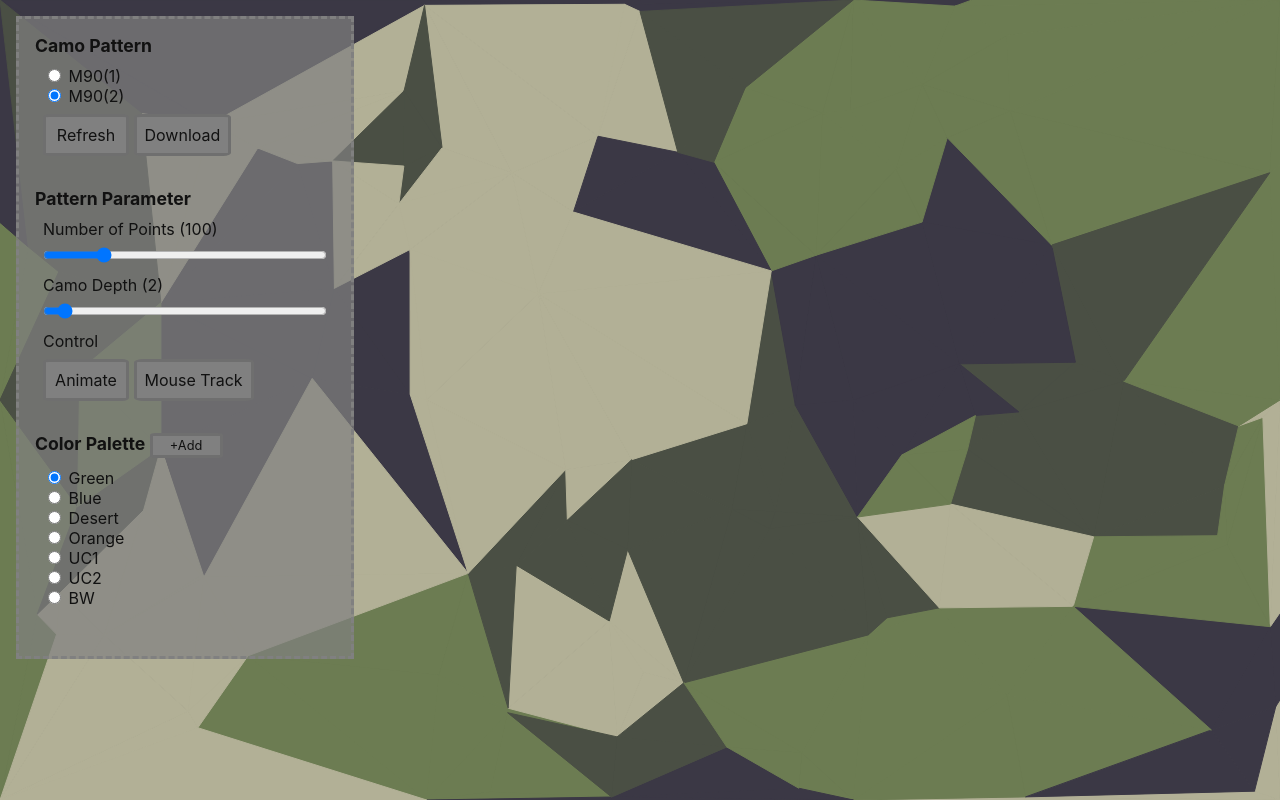
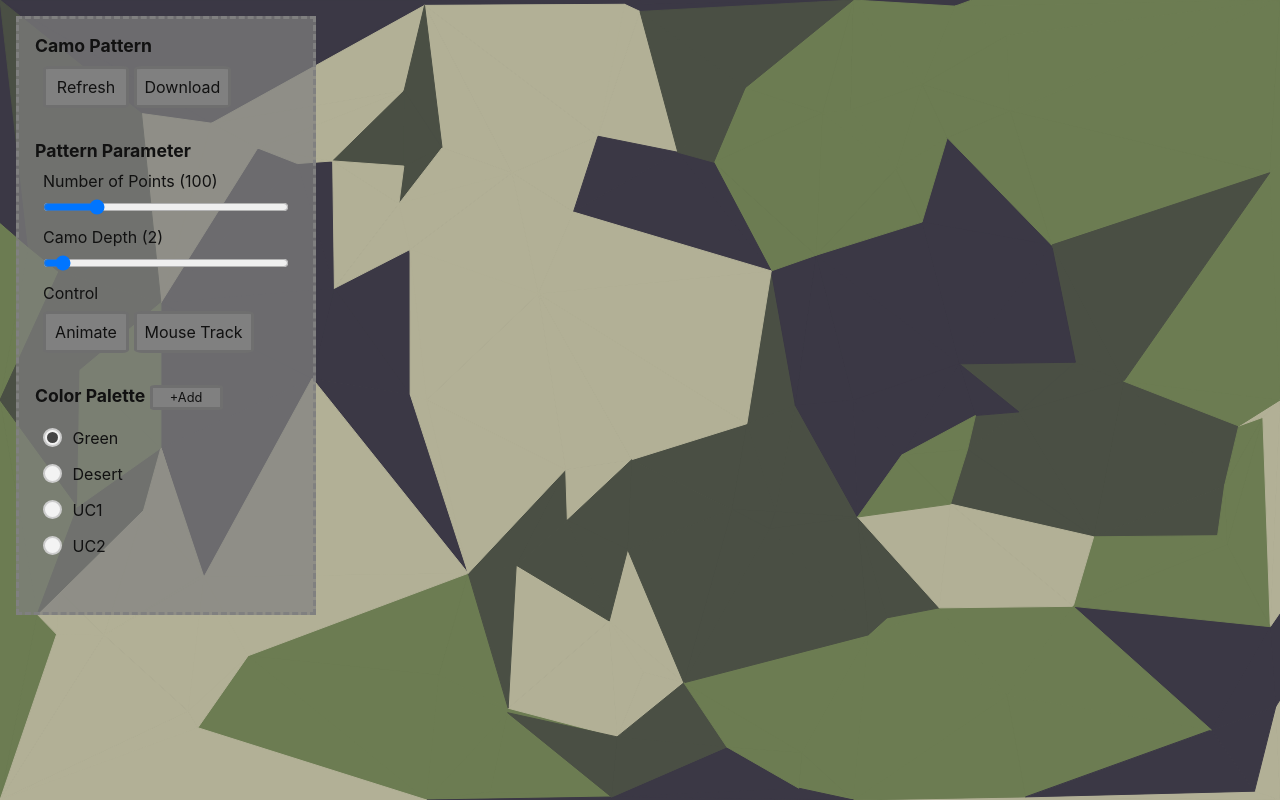
Before and after one commit to taxpon/camo-pattern, a Svelte app in the folder camo-app/: page / in a window 1280 px wide. Built offline with nearby package versions, Linux system fonts and the light colour scheme.

Commit message:
Update UI

```diff
--- a/camo-app/src/camo-pattern-js/util/color.ts
+++ b/camo-app/src/camo-pattern-js/util/color.ts
@@ -32,16 +32,16 @@ export class Color {
                 "#3B3845", // Dark Gray
                 "#B2B096", // Ivory
             ]),)
-        Color._defaultPalettes.set(
-            "blue",
-            new ColorPalette("blue", "Blue", [
-                "#3770DB",
-                "#172F5C",
-                "#7B9FE0",
-                "#32415C",
-                "#2A56A8",
-            ]),
-        )
+        // Color._defaultPalettes.set(
+        //     "blue",
+        //     new ColorPalette("blue", "Blue", [
+        //         "#3770DB",
+        //         "#172F5C",
+        //         "#7B9FE0",
+        //         "#32415C",
+        //         "#2A56A8",
+        //     ]),
+        // )
         Color._defaultPalettes.set(
             "desert",
             new ColorPalette("desert", "Desert", [
@@ -51,16 +51,16 @@ export class Color {
                 "#6D4C2D"
             ]),
         )
-        Color._defaultPalettes.set(
-            "orange",
-            new ColorPalette("orange", "Orange", [
-                "#FF824D",
-                "#782400",
-                "#F74A00",
-                "#7A442C",
-                "#C73B00"
-            ]),
-        )
+        // Color._defaultPalettes.set(
+        //     "orange",
+        //     new ColorPalette("orange", "Orange", [
+        //         "#FF824D",
+        //         "#782400",
+        //         "#F74A00",
+        //         "#7A442C",
+        //         "#C73B00"
+        //     ]),
+        // )
         Color._defaultPalettes.set(
             "uc1",
             new ColorPalette("uc1", "UC1", [
@@ -79,14 +79,14 @@ export class Color {
                 "#424B50"
             ]),
         )
-        Color._defaultPalettes.set(
-            "bw",
-            new ColorPalette("bw", "BW", [
-                // https://store.undercoverism.com/undercovermen/item/detail/1_1_UC1A4508-4_1/Q02
-                "#FFFFFF",
-                "#000000"
-            ]),
-        )
+        // Color._defaultPalettes.set(
+        //     "bw",
+        //     new ColorPalette("bw", "BW", [
+        //         // https://store.undercoverism.com/undercovermen/item/detail/1_1_UC1A4508-4_1/Q02
+        //         "#FFFFFF",
+        //         "#000000"
+        //     ]),
+        // )
     }
 
     private static loadUserPalettes() {
--- a/camo-app/src/control/ControlColumn.svelte
+++ b/camo-app/src/control/ControlColumn.svelte
@@ -14,6 +14,8 @@
     z-index: 20;
     overflow-y: scroll;
     width: 300px;
+    max-height: 100%;
+    box-sizing: border-box;
 
     &::-webkit-scrollbar {
       display: none;
--- a/camo-app/src/control/ControlPanel.svelte
+++ b/camo-app/src/control/ControlPanel.svelte
@@ -67,6 +67,7 @@
     }
 
     function saveColorPalette() {
+        showColorPicker = false
         let id = editingPaletteId || getUniqueStr()
         let palette = new ColorPalette(id, newPaletteName, newColors.map(c => c.color))
         Color.setUserPalette(palette);
@@ -100,23 +101,23 @@
         <ControlColumn>
             <div class="control-section">
                 <div class="control-section-title">Camo Pattern</div>
-                <div class="control-section-sub">
-                    <div>
-                        <label>
-                            <input type="radio" bind:group={camoPattern} value="m90p1">
-                            <span class="outside"><span class="inside"></span></span>
-                            <span class="radio-name">M90(1)</span>
-                        </label>
-                    </div>
-                    <div>
-                        <label>
-                            <input type="radio" bind:group={camoPattern} value="m90p2">
-                            <span class="outside"><span class="inside"></span></span>
-                            <span class="radio-name">M90(2)</span>
-                        </label>
-                        <div style="clear: both;"></div>
-                    </div>
-                </div>
+<!--                <div class="control-section-sub">-->
+<!--                    <div>-->
+<!--                        <label class="radio">-->
+<!--                            <input type="radio" bind:group={camoPattern} value="m90p1">-->
+<!--                            <span class="outside"><span class="inside"></span></span>-->
+<!--                            <span class="radio-name">M90(1)</span>-->
+<!--                        </label>-->
+<!--                    </div>-->
+<!--                    <div>-->
+<!--                        <label class="radio">-->
+<!--                            <input type="radio" bind:group={camoPattern} value="m90p2">-->
+<!--                            <span class="outside"><span class="inside"></span></span>-->
+<!--                            <span class="radio-name">M90(2)</span>-->
+<!--                        </label>-->
+<!--                        <div style="clear: both;"></div>-->
+<!--                    </div>-->
+<!--                </div>-->
                 <div class="control-section-sub">
                     <span class="button" on:mousedown={handleRefresh}>Refresh</span>
                     <span class="button" on:mousedown={handleDownload}>Download</span>
@@ -154,8 +155,8 @@
                 </div>
                 <div class="control-section-sub">
                     {#each [...defaultPalettes] as [key, value] (key)}
-                        <div>
-                            <label>
+                        <div style="width: 100%; display: flex;">
+                            <label class="radio">
                                 <input type="radio" bind:group={colorPalette} value="{key}">
                                 <span class="outside"><span class="inside"></span></span>
                                 <span class="radio-name">{value.name}</span>
@@ -163,8 +164,8 @@
                         </div>
                     {/each}
                     {#each [...userPalettes] as [key, value] (key)}
-                        <div>
-                            <label>
+                        <div style="width: 100%; display: flex; align-items: center;">
+                            <label class="radio">
                                 <input type="radio" bind:group={colorPalette} value="{key}">
                                 <span class="outside"><span class="inside"></span></span>
                                 <span class="radio-name">{value.name}</span>
@@ -191,12 +192,14 @@
                         <div class="control-section-sub-title">Colors</div>
                         <span class="button full small" on:click={addNewColor}>Add Color</span>
                         {#each newColors as newColor, i (i) }
+                            <div style="position: relative;">
                                 <label>
                                     <input type="color" bind:value={newColor.color} on:input={updateEditingColors}>
                                     <span class="icon-button" on:click={handleDeleteColor(i)}>
                                         <i class="far fa-trash-alt"></i>
                                     </span>
                                 </label>
+                            </div>
                         {/each}
                     </div>
                     <div class="control-section-sub">
@@ -214,7 +217,7 @@
     </div>
 </div>
 <style lang="scss">
-  //@import "../style/input";
+  @import "../style/input";
   $section-margin: 0.5rem;
 
   .control-panel {
@@ -222,9 +225,12 @@
     top: 0;
     left: 0;
     text-align: left;
+    height: 96%;
   }
   .control-columns {
     display: flex;
+    height: 100%;
+    align-items: flex-start;
   }
   .control-section {
     margin-bottom: 2.0rem;
@@ -302,5 +308,9 @@
   .icon-button {
     cursor: pointer;
     margin-left: 0.5rem;
+
+    &:hover {
+      color: #3c3c3c;
+    }
   }
 </style>
--- a/camo-app/src/style/input.scss
+++ b/camo-app/src/style/input.scss
@@ -2,8 +2,8 @@
 $almost-white: #F3F3F3;
 $almost-black: #444;
 $border: #CCCCCC;
-$left: 30px;
-$size: 30px;
+$left: 1rem;
+$size: 1.2rem;
 
 @keyframes radio-select {
   0% {
@@ -28,12 +28,14 @@ $size: 30px;
 
 .control-panel {
   label.radio {
-    margin: 1rem 0;
-    display: block;
+    margin: 0.5rem 0;
+    display: inline-block;
     position: relative;
     padding-left: $left;
     cursor: pointer;
     float: left;
+    //width: 100%;
+    box-sizing: border-box;
   }
 
   input[type=radio] {
@@ -60,11 +62,11 @@ $size: 30px;
     @include centerer;
     display: inline-block;
     border-radius: 50%;
-    width: ($size - 10px);
-    height: ($size - 10px);
+    width: ($size - 0.5rem);
+    height: ($size - 0.5rem);
     background: $almost-black;
-    left: 3px;
-    top: 3px;
+    left: 0.125rem;
+    top: 0.125rem;
     transform: scale(0,0);
     .no-transforms & {
       left: auto;
@@ -80,8 +82,8 @@ $size: 30px;
         animation: radio-select 0.1s linear;
         transform: scale(1,1);
         .no-transforms & {
-          width: ($size - 10px);
-          height: ($size - 10px);
+          width: ($size - 0.5rem);
+          height: ($size - 0.5rem);
         }
       }
     }
```
Lines whose indentation alone changed are shown as unchanged.
